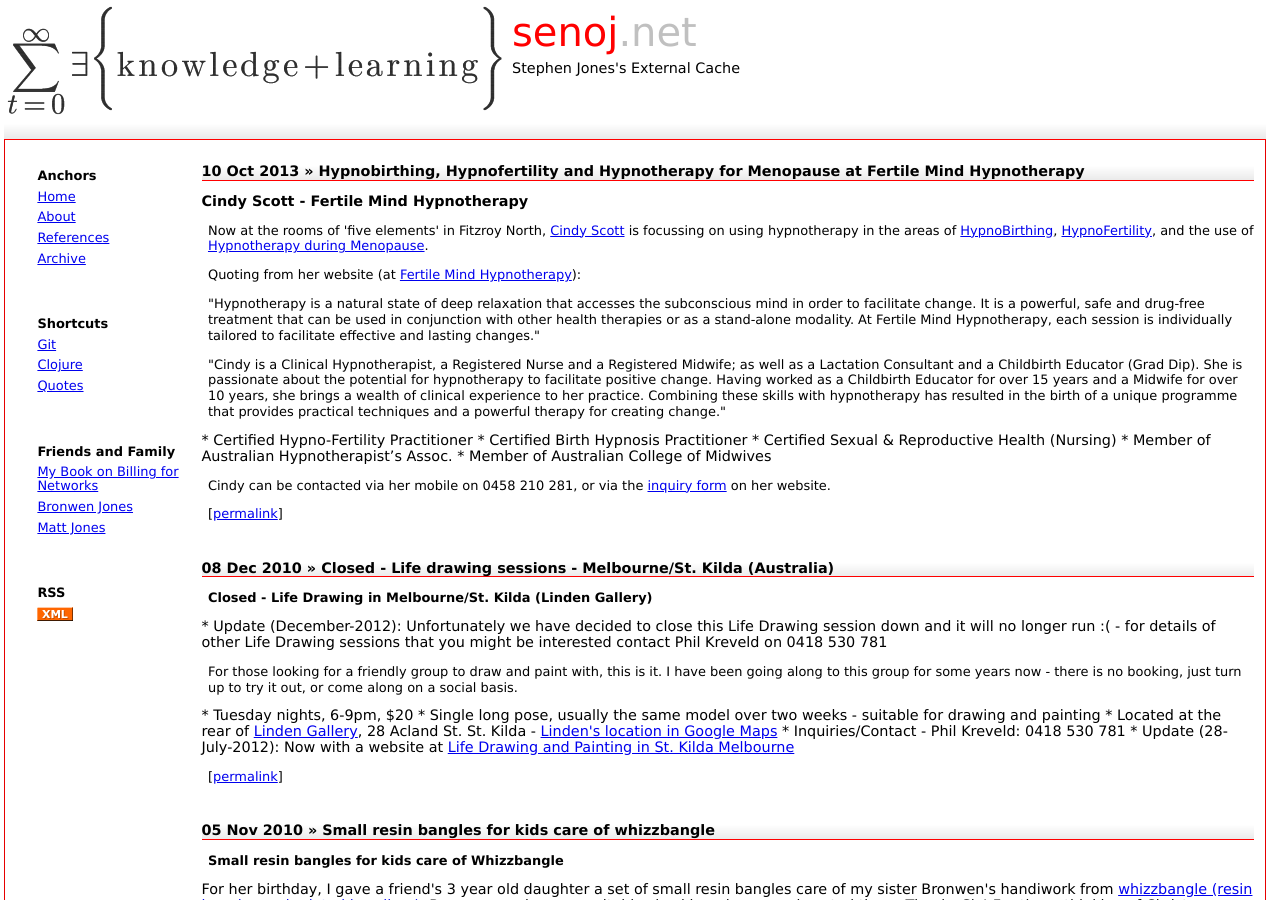
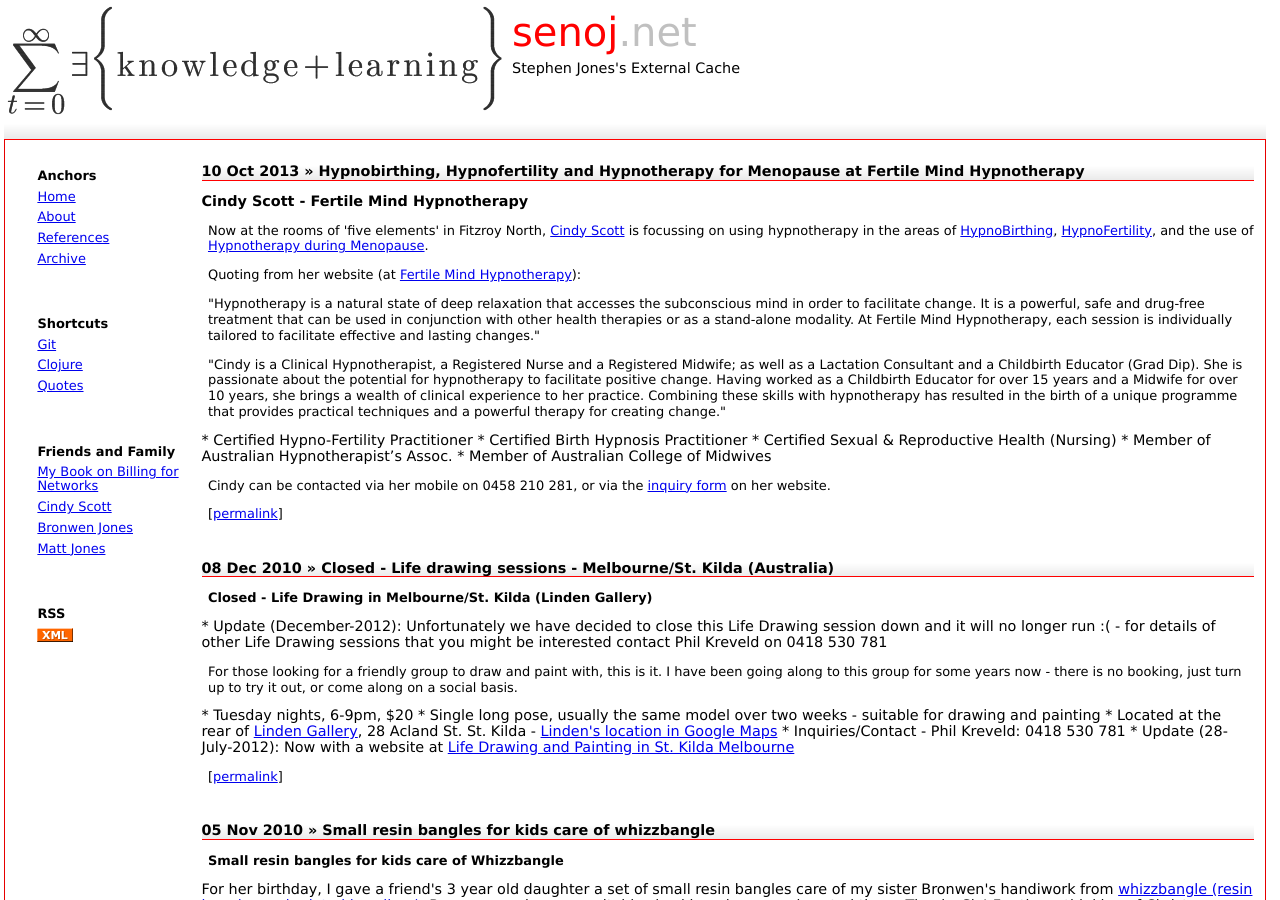
Before and after one commit to stephenjones/stephenjones.github.com, a Jekyll site: the page built from index.html, in a window 1280 px wide and 900 px high. Built offline with Jekyll 4.4.1, drawn with Linux system fonts in a browser that asks for light colours; Markdown is read by kramdown in place of the engine named in the settings; comment, search, counter and statistics services are not loaded.

Commit message:
Added FM to LH on non-post pages + changed layouts to emphasise title instead of Stephen Jones

```diff
--- a/_includes/twocol_left_start
+++ b/_includes/twocol_left_start
@@ -22,6 +22,7 @@
 <ul>
 <li class='index-list'><b>Friends and Family</b></li>
 <li class='index-list'><a href="http://www.purebill.com/business-billing-book.html">My Book on Billing for Networks</a></li>
+<li class='index-list'><a href="http://www.fertilemindhypnotherapy.com.au/">Cindy Scott</a></li>
 <li class='index-list'><a href="http://www.etsy.com/shop/whizzbangle">Bronwen Jones</a></li>
 <li class='index-list'><a href="http://10citybridgerun.com/">Matt Jones</a></li>
 </ul>
--- a/_layouts/default.html
+++ b/_layouts/default.html
@@ -5,7 +5,7 @@
 <html>
 <head>
 
-<title>Stephen Jones's Personal External Cache | {{ page.title }}</title>
+<title>{{ page.title }} | Stephen Jones's Personal External Cache</title>
 
 <META name="keywords" content="Stephen Jones, posts">
 
--- a/_layouts/post.html
+++ b/_layouts/post.html
@@ -5,7 +5,7 @@
 <html>
 <head>
 
-<title>Stephen Jones's Personal External Cache | {{ page.title }}</title>
+<title>{{ page.title }} | Stephen Jones's Personal External Cache</title>
 
 <META name="keywords" content="Stephen Jones, posts">
 
```
